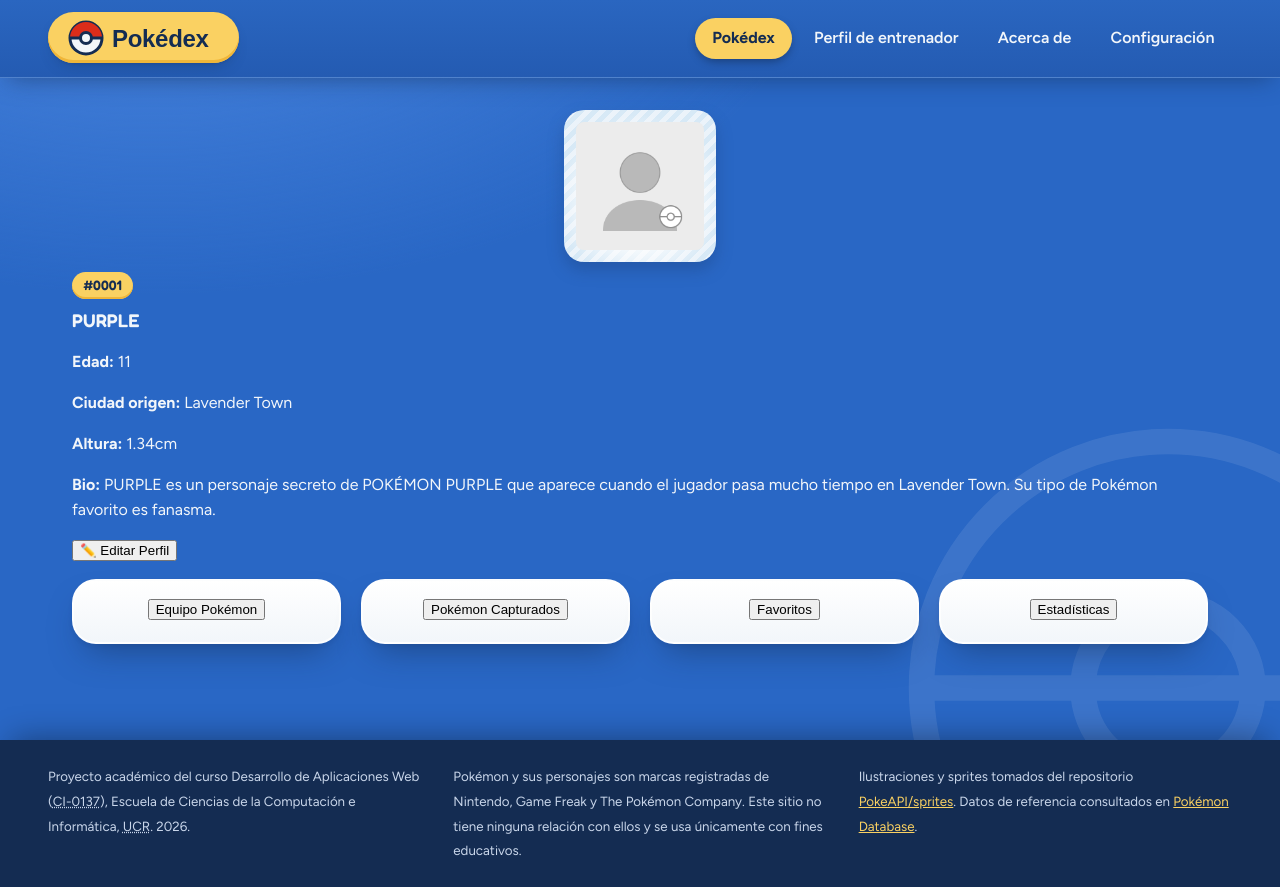
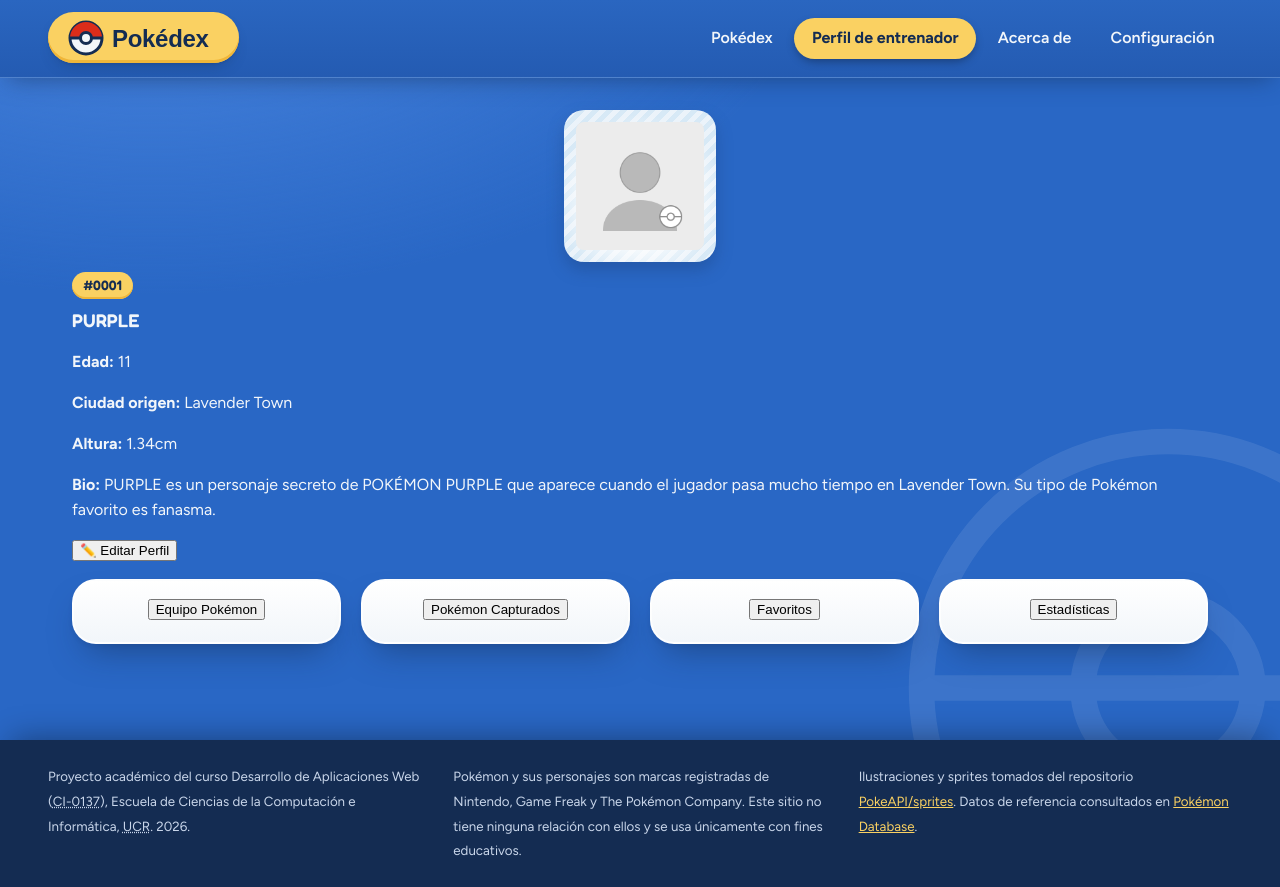
Before and after one commit to DiegoCamMar/PokeDex-C11056-C11208-C33377-C4D598-, a website: page perfil-entrenador.html in a window 1280 px wide. Drawn offline with Linux system fonts and the light colour scheme.

Commit message:
Arreglado header para sea Perfil-Entrenador el que esté en amarillo

```diff
--- a/perfil-entrenador.html
+++ b/perfil-entrenador.html
@@ -41,8 +41,8 @@
     -->
     <nav>
       <ul>
-        <li><a href="./" accesskey="p" aria-current="page">Pokédex</a></li>
-        <li><a href="perfil-entrenador.html">Perfil de entrenador</a></li>
+        <li><a href="index.html">Pokédex</a></li>
+        <li><a href="./" accesskey="p" aria-current="page">Perfil de entrenador</a></li>
         <li><a href="acerca-de.html">Acerca de</a></li>
         <li><a href="configuracion.html">Configuración</a></li>
       </ul>
```
